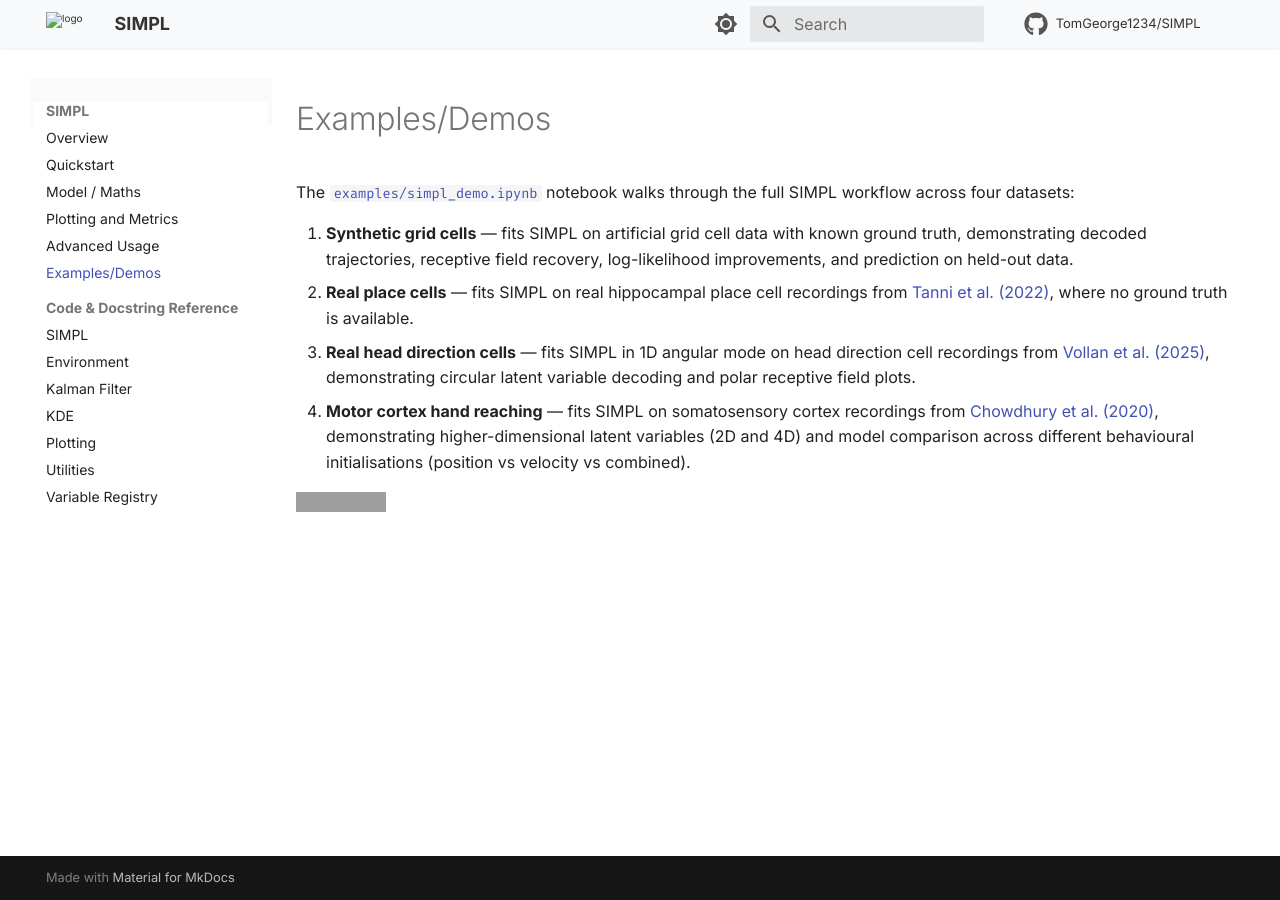
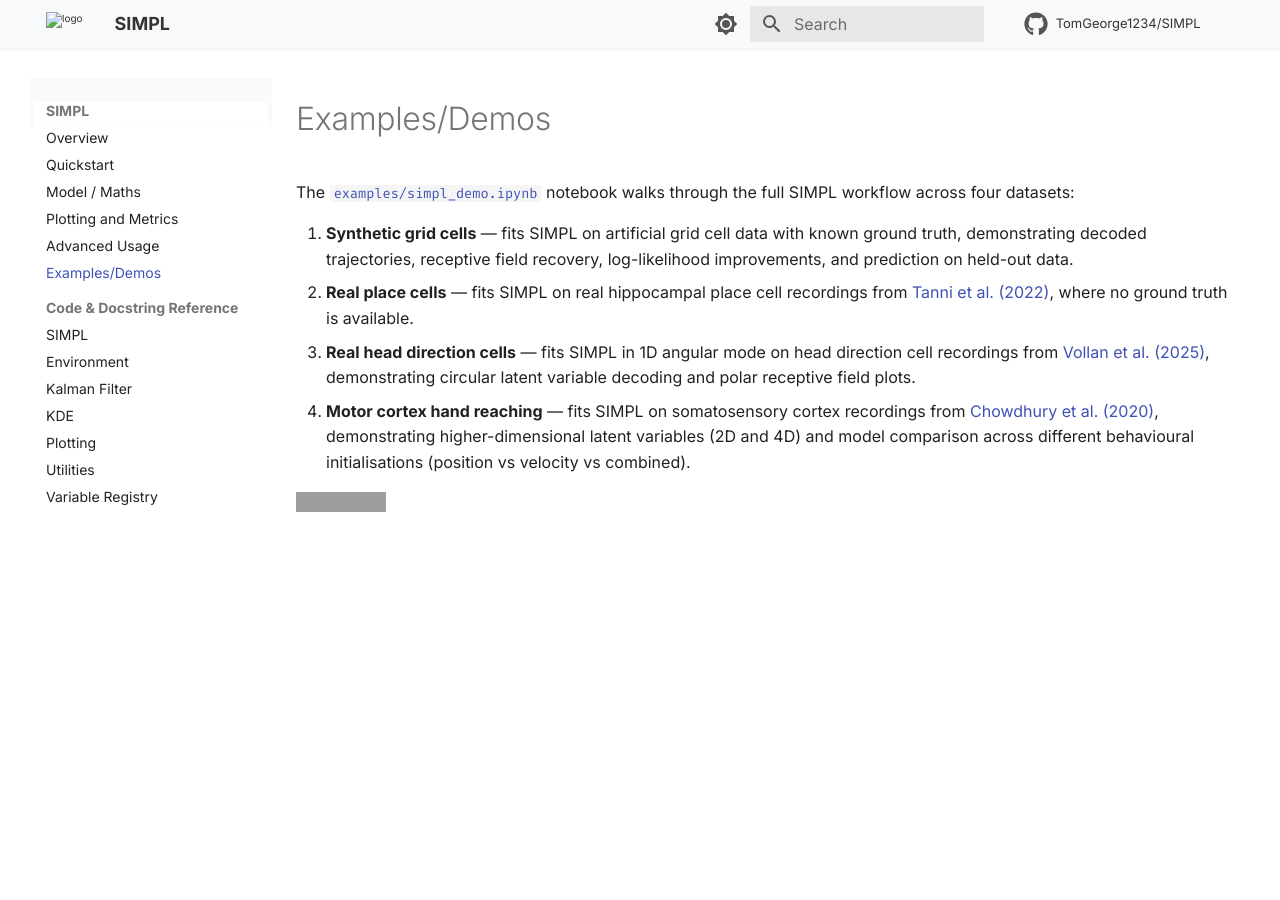
Before and after one commit to TomGeorge1234/SIMPL, an MkDocs documentation site: the page built from docs/examples.md, in a window 1280 px wide. Built offline with MkDocs 1.6.1 and Material for MkDocs 9.7.7, drawn with Linux system fonts in a browser that asks for light colours; comment, search, counter and statistics services are not loaded; grey boxes are pictures that could not be loaded.

Commit message:
update logo

```diff
--- a/docs/stylesheets/extra.css
+++ b/docs/stylesheets/extra.css
@@ -29,3 +29,8 @@
 [data-md-color-scheme="slate"] {
   --md-typeset-a-color: #82b1ff;
 }
+
+/* Hide the "Made with Material for MkDocs" generator banner. */
+.md-footer-meta__inner {
+  display: none;
+}
```
Also changed, not shown: assets/simpl_logo.png.
